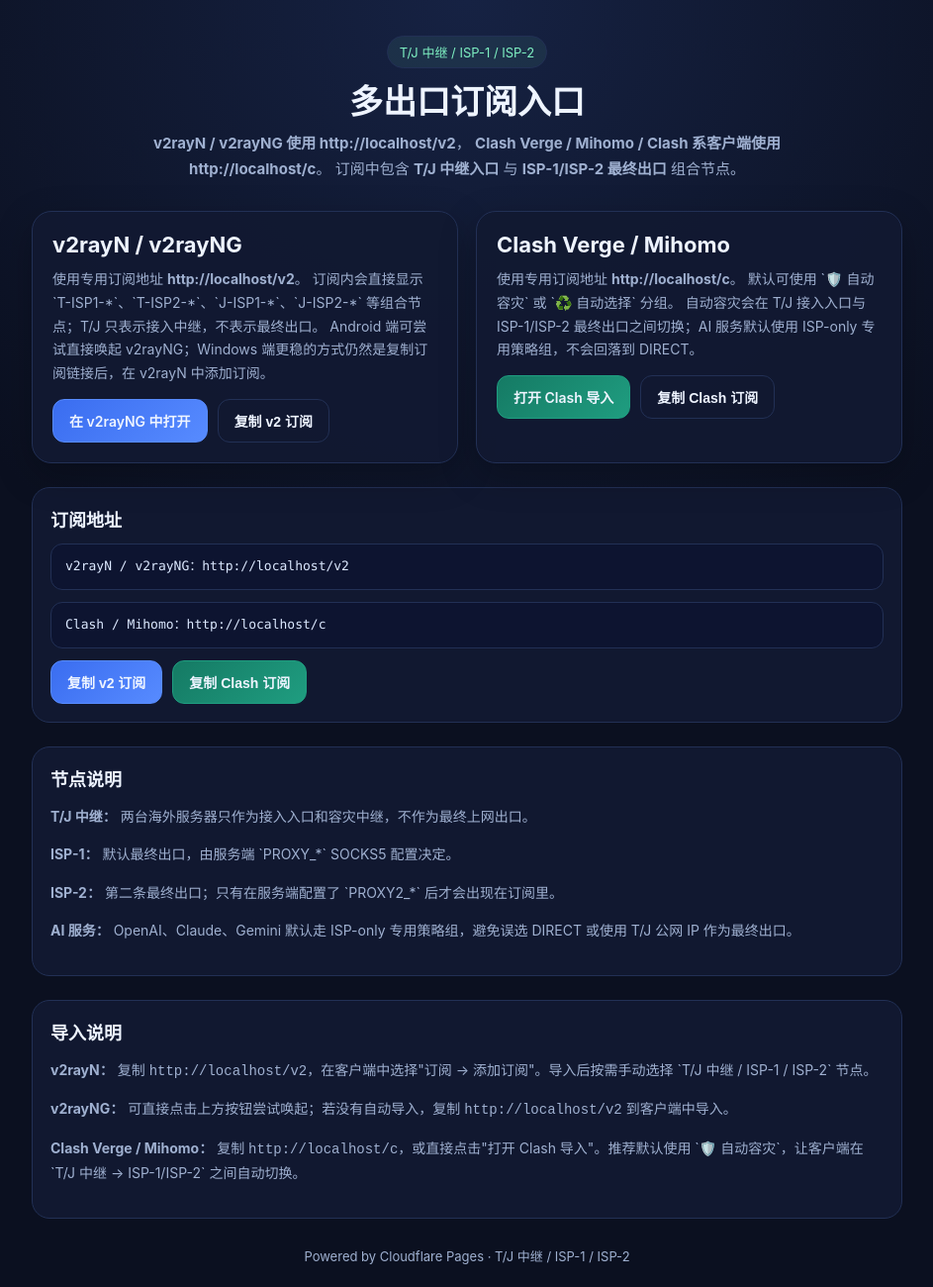
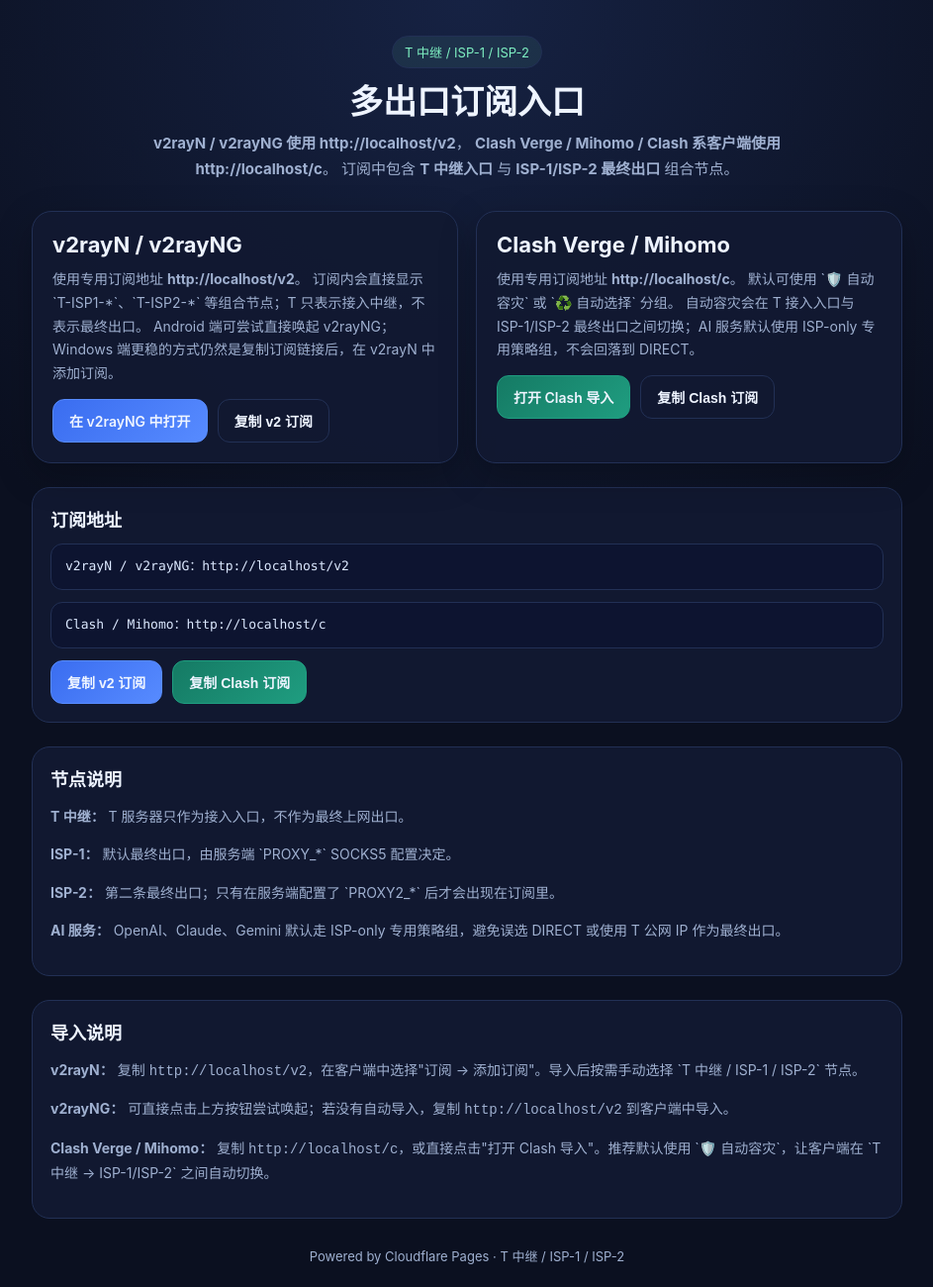
Before and after one commit to idadawn/sing-box-deploy, a website: page cloudflare-pages-sub/index.html in a window 1280 px wide. Shown: the whole page at 99% size, without its empty margins (168-1111 px from the left). Drawn offline with Linux system fonts and the light colour scheme.

Commit message:
retire J relay deployment

```diff
--- a/cloudflare-pages-sub/index.html
+++ b/cloudflare-pages-sub/index.html
@@ -143,12 +143,12 @@
 <body>
   <div class="wrap">
     <div class="hero">
-      <div class="badge">T/J 中继 / ISP-1 / ISP-2</div>
+      <div class="badge">T 中继 / ISP-1 / ISP-2</div>
       <h1>多出口订阅入口</h1>
       <p class="sub">
         <strong>v2rayN / v2rayNG 使用 <span id="v2UrlHead"></span></strong>，
         <strong>Clash Verge / Mihomo / Clash 系客户端使用 <span id="cUrlHead"></span></strong>。
-        订阅中包含 <strong>T/J 中继入口</strong> 与 <strong>ISP-1/ISP-2 最终出口</strong> 组合节点。
+        订阅中包含 <strong>T 中继入口</strong> 与 <strong>ISP-1/ISP-2 最终出口</strong> 组合节点。
       </p>
     </div>
 
@@ -157,7 +157,7 @@
         <h2>v2rayN / v2rayNG</h2>
         <p>
           使用专用订阅地址 <strong><span class="v2UrlInline"></span></strong>。
-          订阅内会直接显示 `T-ISP1-*`、`T-ISP2-*`、`J-ISP1-*`、`J-ISP2-*` 等组合节点；T/J 只表示接入中继，不表示最终出口。
+          订阅内会直接显示 `T-ISP1-*`、`T-ISP2-*` 等组合节点；T 只表示接入中继，不表示最终出口。
           Android 端可尝试直接唤起 v2rayNG；Windows 端更稳的方式仍然是复制订阅链接后，在 v2rayN 中添加订阅。
         </p>
         <div class="actions">
@@ -171,7 +171,7 @@
         <p>
           使用专用订阅地址 <strong><span class="cUrlInline"></span></strong>。
           默认可使用 `🛡️ 自动容灾` 或 `♻️ 自动选择` 分组。
-          自动容灾会在 T/J 接入入口与 ISP-1/ISP-2 最终出口之间切换；AI 服务默认使用 ISP-only 专用策略组，不会回落到 DIRECT。
+          自动容灾会在 T 接入入口与 ISP-1/ISP-2 最终出口之间切换；AI 服务默认使用 ISP-only 专用策略组，不会回落到 DIRECT。
         </p>
         <div class="actions">
           <a id="clashLink" class="btn secondary" href="#">打开 Clash 导入</a>
@@ -193,23 +193,23 @@
     <div class="block">
       <h3>节点说明</h3>
       <div class="tips">
-        <p><strong>T/J 中继：</strong> 两台海外服务器只作为接入入口和容灾中继，不作为最终上网出口。</p>
+        <p><strong>T 中继：</strong> T 服务器只作为接入入口，不作为最终上网出口。</p>
         <p><strong>ISP-1：</strong> 默认最终出口，由服务端 `PROXY_*` SOCKS5 配置决定。</p>
         <p><strong>ISP-2：</strong> 第二条最终出口；只有在服务端配置了 `PROXY2_*` 后才会出现在订阅里。</p>
-        <p><strong>AI 服务：</strong> OpenAI、Claude、Gemini 默认走 ISP-only 专用策略组，避免误选 DIRECT 或使用 T/J 公网 IP 作为最终出口。</p>
+        <p><strong>AI 服务：</strong> OpenAI、Claude、Gemini 默认走 ISP-only 专用策略组，避免误选 DIRECT 或使用 T 公网 IP 作为最终出口。</p>
       </div>
     </div>
 
     <div class="block">
       <h3>导入说明</h3>
       <div class="tips">
-        <p><strong>v2rayN：</strong> 复制 <code class="v2UrlInline"></code>，在客户端中选择"订阅 → 添加订阅"。导入后按需手动选择 `T/J 中继 / ISP-1 / ISP-2` 节点。</p>
+        <p><strong>v2rayN：</strong> 复制 <code class="v2UrlInline"></code>，在客户端中选择"订阅 → 添加订阅"。导入后按需手动选择 `T 中继 / ISP-1 / ISP-2` 节点。</p>
         <p><strong>v2rayNG：</strong> 可直接点击上方按钮尝试唤起；若没有自动导入，复制 <code class="v2UrlInline"></code> 到客户端中导入。</p>
-        <p><strong>Clash Verge / Mihomo：</strong> 复制 <code class="cUrlInline"></code>，或直接点击"打开 Clash 导入"。推荐默认使用 `🛡️ 自动容灾`，让客户端在 `T/J 中继 -> ISP-1/ISP-2` 之间自动切换。</p>
+        <p><strong>Clash Verge / Mihomo：</strong> 复制 <code class="cUrlInline"></code>，或直接点击"打开 Clash 导入"。推荐默认使用 `🛡️ 自动容灾`，让客户端在 `T 中继 -> ISP-1/ISP-2` 之间自动切换。</p>
       </div>
     </div>
 
-    <div class="footer">Powered by Cloudflare Pages · T/J 中继 / ISP-1 / ISP-2</div>
+    <div class="footer">Powered by Cloudflare Pages · T 中继 / ISP-1 / ISP-2</div>
   </div>
 
   <script>
```
Also changed, not shown: README.md, cloudflare-pages-sub/README.md, 4 other files.
